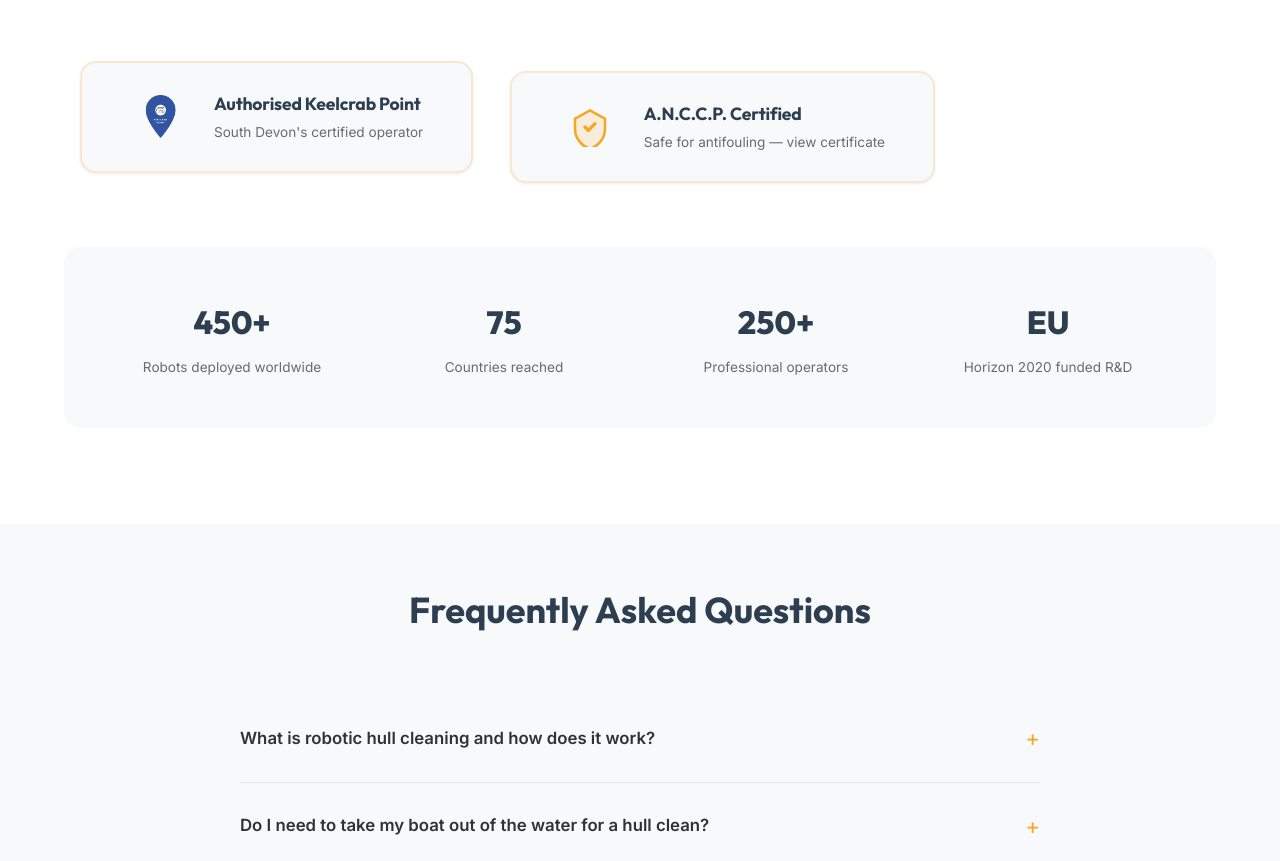
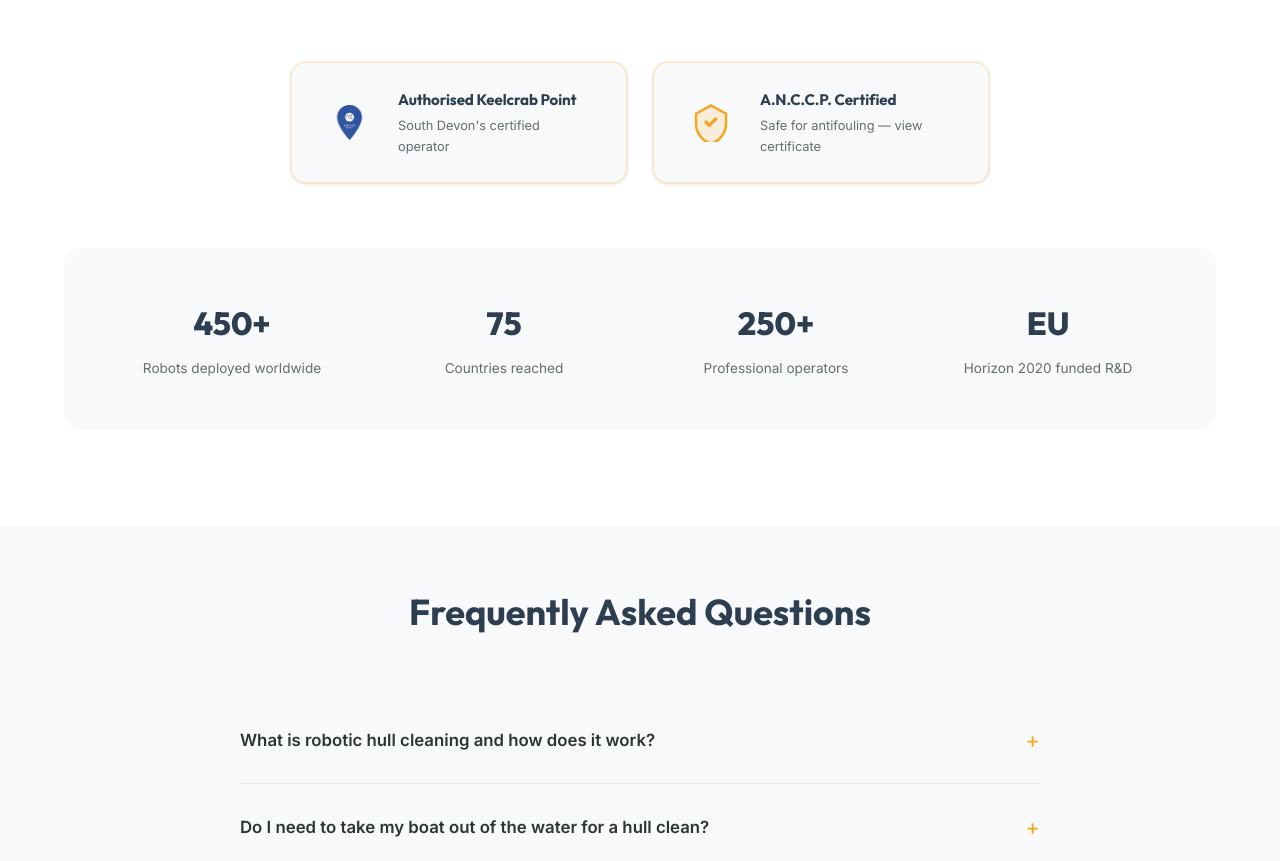
Before and after one commit to jeffo777/hull_safe, an Astro site: page / in a window 1280 px wide. Shown: the part 5424-6285 px from the top of the page. Built offline with nearby package versions, Linux system fonts and the light colour scheme; Astro itself is replaced by a stand-in of ours.

Commit message:
Fix trust badges layout - equal-width grid, centered alignment

```diff
--- a/src/pages/index.astro
+++ b/src/pages/index.astro
@@ -212,17 +212,15 @@ const faqs = [
           <span>Keelcleaners Poole, UK</span>
         </cite>
       </div>
-      <div class="keelcrab-trust-badge animate-in">
-        <a href="https://keelcrab.com" target="_blank" rel="noopener noreferrer" class="keelcrab-trust-badge__link">
+      <div class="trust-badges-row">
+        <a href="https://keelcrab.com" target="_blank" rel="noopener noreferrer" class="trust-badge-card animate-in">
           <img src="/images/keelcrab/keelcrab-point-logo-tr.png" alt="Keelcrab Point Logo" width="80" height="80" loading="lazy" />
-          <div class="keelcrab-trust-badge__text">
-            <span class="keelcrab-trust-badge__title">Authorised Keelcrab Point</span>
-            <span class="keelcrab-trust-badge__subtitle">South Devon's certified operator</span>
+          <div class="trust-badge-card__text">
+            <span class="trust-badge-card__title">Authorised Keelcrab Point</span>
+            <span class="trust-badge-card__subtitle">South Devon's certified operator</span>
           </div>
         </a>
-      </div>
-      <div class="keelcrab-trust-badge animate-in animate-delay-1">
-        <a href="/docs/anccp-certificate.pdf" target="_blank" rel="noopener noreferrer" class="keelcrab-trust-badge__link">
+        <a href="/docs/anccp-certificate.pdf" target="_blank" rel="noopener noreferrer" class="trust-badge-card animate-in animate-delay-1">
           <div class="anccp-badge-icon">
             <svg width="40" height="40" viewBox="0 0 24 24" fill="none" xmlns="http://www.w3.org/2000/svg">
               <path d="M12 2L3 7v6c0 5.55 3.84 10.74 9 12 5.16-1.26 9-6.45 9-12V7l-9-5z" fill="var(--accent)" opacity="0.15"/>
@@ -230,9 +228,9 @@ const faqs = [
               <path d="M9 12l2 2 4-4" stroke="var(--accent)" stroke-width="2" stroke-linecap="round" stroke-linejoin="round"/>
             </svg>
           </div>
-          <div class="keelcrab-trust-badge__text">
-            <span class="keelcrab-trust-badge__title">A.N.C.C.P. Certified</span>
-            <span class="keelcrab-trust-badge__subtitle">Safe for antifouling — view certificate</span>
+          <div class="trust-badge-card__text">
+            <span class="trust-badge-card__title">A.N.C.C.P. Certified</span>
+            <span class="trust-badge-card__subtitle">Safe for antifouling — view certificate</span>
           </div>
         </a>
       </div>
@@ -612,37 +610,26 @@ const faqs = [
   }
 
   /* --- Keelcrab Trust Badge --- */
-  .keelcrab-trust-badge {
-    display: flex;
-    justify-content: center;
-    margin-bottom: var(--space-lg);
+  /* --- Trust Badges Row --- */
+  .trust-badges-row {
+    display: grid;
+    grid-template-columns: 1fr;
+    gap: var(--space-lg);
+    max-width: 700px;
+    margin: 0 auto var(--space-3xl);
   }
 
-  .keelcrab-trust-badge + .keelcrab-trust-badge {
-    margin-bottom: var(--space-3xl);
-  }
-
-  @media (min-width: 769px) {
-    .keelcrab-trust-badge {
-      display: inline-flex;
-      margin: 0 var(--space-md) var(--space-3xl);
+  @media (min-width: 600px) {
+    .trust-badges-row {
+      grid-template-columns: 1fr 1fr;
     }
   }
 
-  .anccp-badge-icon {
-    width: 60px;
-    height: 60px;
+  .trust-badge-card {
     display: flex;
     align-items: center;
-    justify-content: center;
-    flex-shrink: 0;
-  }
-
-  .keelcrab-trust-badge__link {
-    display: inline-flex;
-    align-items: center;
     gap: var(--space-lg);
-    padding: var(--space-lg) var(--space-2xl);
+    padding: var(--space-lg) var(--space-xl);
     background: var(--surface);
     border: 2px solid rgba(245, 166, 35, 0.2);
     border-radius: var(--radius-lg);
@@ -651,37 +638,48 @@ const faqs = [
     box-shadow: var(--shadow-sm);
   }
 
-  .keelcrab-trust-badge__link:hover {
+  .trust-badge-card:hover {
     border-color: var(--accent);
     box-shadow: var(--shadow-glow);
     transform: translateY(-2px);
   }
 
-  .keelcrab-trust-badge__link img {
-    width: 60px;
-    height: 60px;
+  .trust-badge-card img {
+    width: 50px;
+    height: 50px;
     object-fit: contain;
     flex-shrink: 0;
   }
 
-  .keelcrab-trust-badge__text {
+  .anccp-badge-icon {
+    width: 50px;
+    height: 50px;
+    display: flex;
+    align-items: center;
+    justify-content: center;
+    flex-shrink: 0;
+  }
+
+  .trust-badge-card__text {
     display: flex;
     flex-direction: column;
     gap: 2px;
   }
 
-  .keelcrab-trust-badge__title {
+  .trust-badge-card__title {
     font-family: var(--font-heading);
     font-weight: 700;
-    font-size: 1.1rem;
+    font-size: 0.95rem;
     color: var(--primary);
     letter-spacing: -0.01em;
   }
 
-  .keelcrab-trust-badge__subtitle {
-    font-size: 0.85rem;
+  .trust-badge-card__subtitle {
+    font-size: 0.8rem;
     color: var(--text-light);
   }
+
+
 
   /* --- Trust Stats --- */
   .trust-stats {
```
